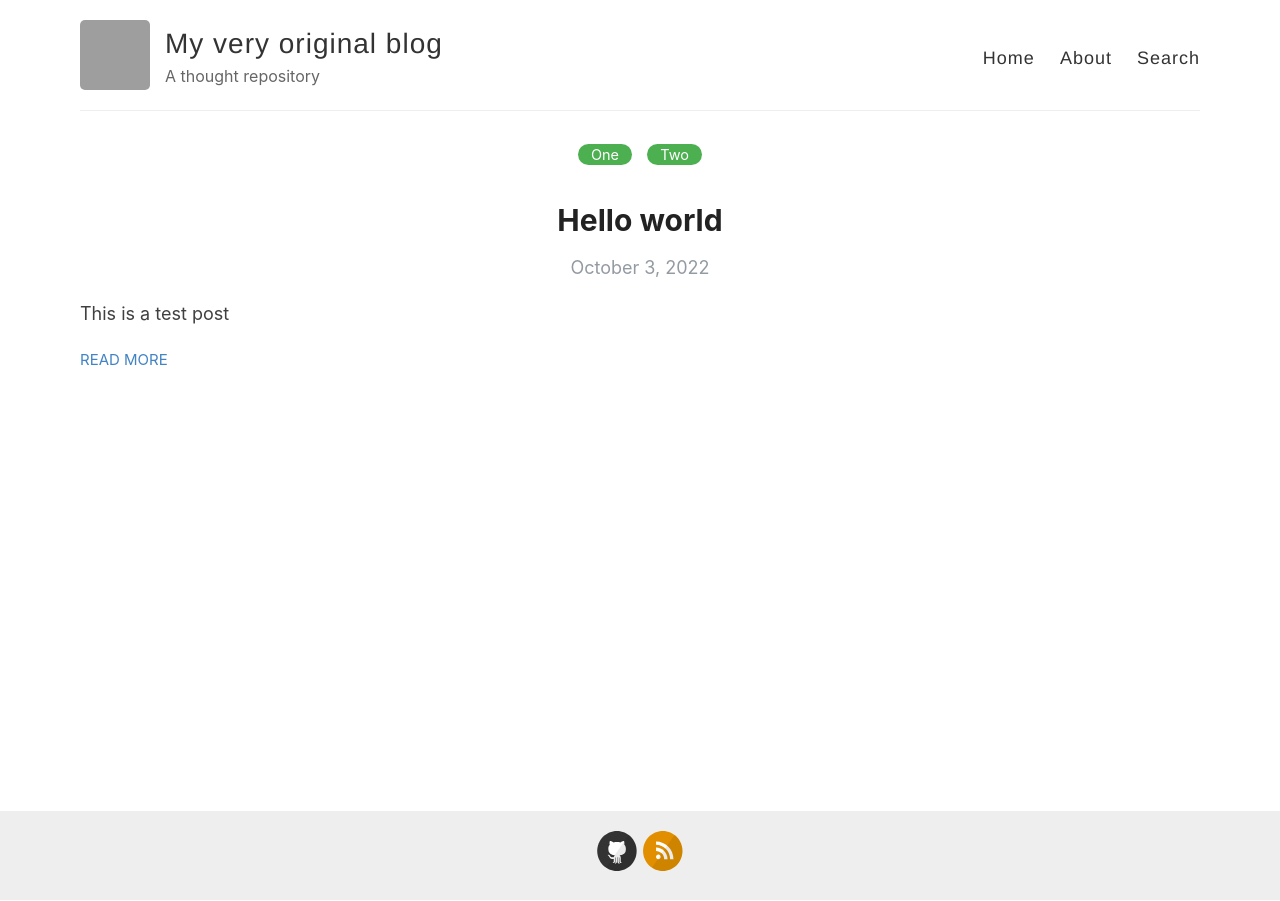
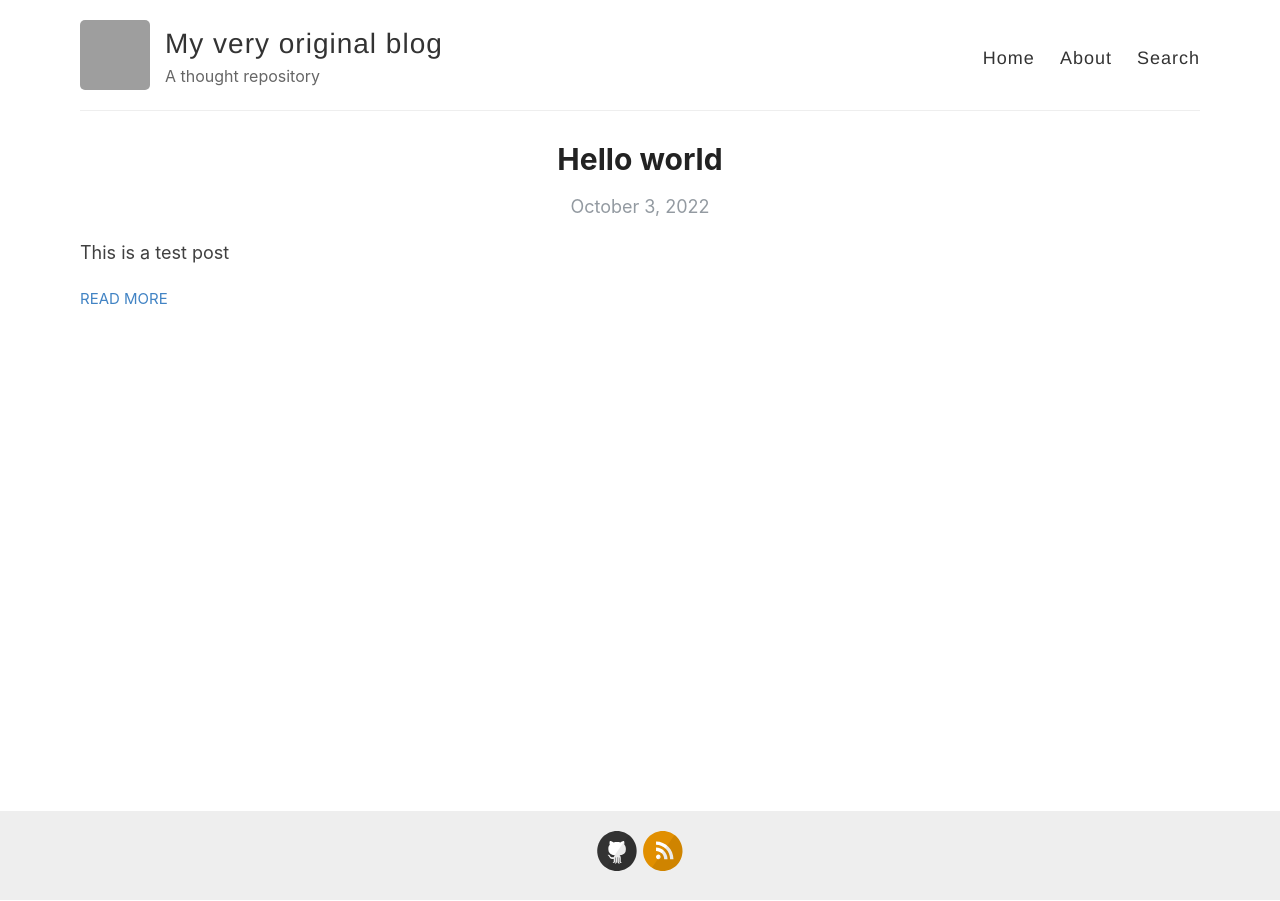
Before and after one commit to sys-fs/sys-fs.github.io, a Jekyll site: the page built from index.html, in a window 1280 px wide. Built offline with Jekyll 4.4.1, drawn with Linux system fonts in a browser that asks for light colours; the list of posts is cut into pages by our own code; grey boxes are pictures that could not be loaded.

Commit message:
Remove tags from homepage

```diff
--- a/index.html
+++ b/index.html
@@ -1,13 +1,6 @@
 ---
 layout: default
 ---
-<div class="post-tags">
-  {% for category in site.categories %}
-    {% capture category_name %}{{ category | first }}{% endcapture %}
-    <a href="{{site.baseurl}}/categories/#{{category_name|slugize}}">{{category_name}}</a>
-    {% unless forloop.last %}&nbsp;{% endunless %}
-  {% endfor %}
-</div>
 
 <div class="posts">
   {% for post in paginator.posts %}
```
